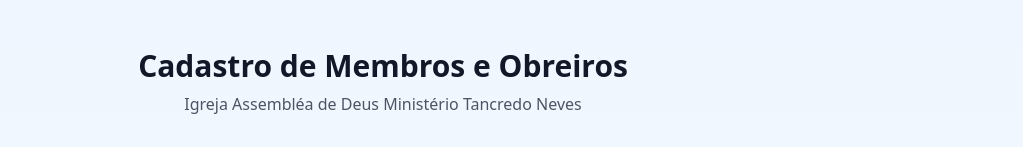
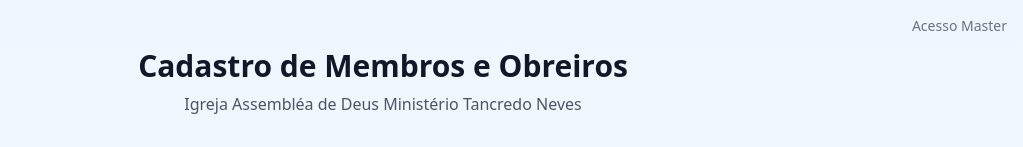
Before and after one commit to fabiobpereira45-del/Batismo, a Next.js app: page / in a window 1280 px wide. Shown: the top 147 px of the page, without its empty margins (257-1280 px from the left). Built offline with nearby package versions, Linux system fonts and the light colour scheme; no server answers.

Commit message:
feat: adiciona link de acesso master na home

```diff
--- a/app/page.tsx
+++ b/app/page.tsx
@@ -1,8 +1,17 @@
 import FormularioBatismo from "@/components/formulario-batismo";
+import Link from "next/link";
 
 export default function Home() {
   return (
-    <main className="min-h-screen bg-gradient-to-b from-blue-50 to-white py-12 px-4">
+    <main className="min-h-screen bg-gradient-to-b from-blue-50 to-white py-12 px-4 relative">
+      <div className="absolute top-4 right-4">
+        <Link
+          href="/admin/login"
+          className="text-sm font-medium text-gray-500 hover:text-gray-900 flex items-center gap-1"
+        >
+          Acesso Master
+        </Link>
+      </div>
       <div className="max-w-2xl mx-auto">
         <div className="text-center mb-8">
           <h1 className="text-3xl font-bold text-gray-900 mb-2">
```
